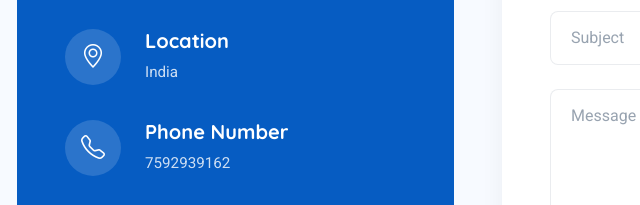
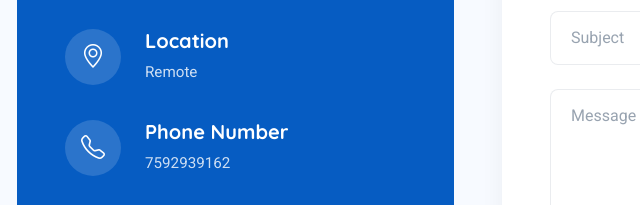
Before and after one commit to vishnu300/vishnu300.github.io, a plain HTML site: page index.html in a window 1280 px wide. Shown: the part 6048-6253 px from the top of the page, 65-705 px from the left. Drawn offline with nearby package versions, Linux system fonts and the light colour scheme.

Commit message:
location update

```diff
--- a/index.html
+++ b/index.html
@@ -946,7 +946,7 @@
                 </div>
                 <div class="content">
                   <h4>Location</h4>
-                  <p>India</p>
+                  <p>Remote</p>
                   <p></p>
                 </div>
               </div>
```
